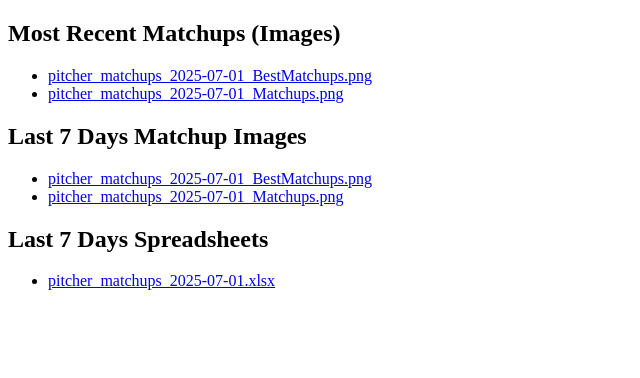
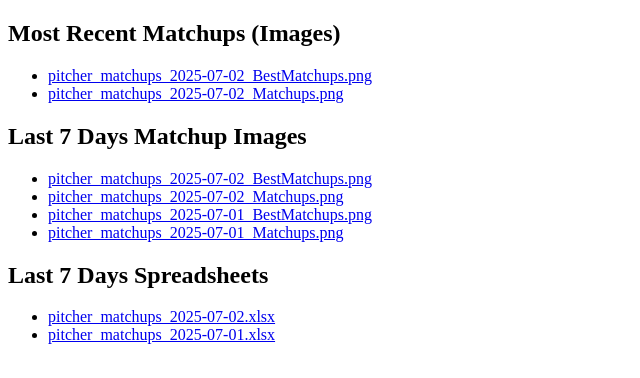
Before and after one commit to jrdogan/mlb-tools, a plain HTML site: page index.html in a window 1280 px wide. Shown: the whole page, without its empty margins (0-640 px from the left). Drawn offline with Linux system fonts and the light colour scheme.

Commit message:
Update index.html

```diff
--- a/index.html
+++ b/index.html
@@ -1,11 +1,14 @@
 <!DOCTYPE html><html><head><meta charset='utf-8'><title>MLB Matchups Index</title></head><body><h2>Most Recent Matchups (Images)</h2><ul>
-<li><a href="https://jrdogan.github.io/mlb-tools/pitcher_matchups_2025-07-01_BestMatchups.png">pitcher_matchups_2025-07-01_BestMatchups.png</a></li>
-<li><a href="https://jrdogan.github.io/mlb-tools/pitcher_matchups_2025-07-01_Matchups.png">pitcher_matchups_2025-07-01_Matchups.png</a></li>
+<li><a href="https://jrdogan.github.io/mlb-tools/pitcher_matchups_2025-07-02_BestMatchups.png">pitcher_matchups_2025-07-02_BestMatchups.png</a></li>
+<li><a href="https://jrdogan.github.io/mlb-tools/pitcher_matchups_2025-07-02_Matchups.png">pitcher_matchups_2025-07-02_Matchups.png</a></li>
 </ul>
 <h2>Last 7 Days Matchup Images</h2><ul>
+<li><a href="https://jrdogan.github.io/mlb-tools/pitcher_matchups_2025-07-02_BestMatchups.png">pitcher_matchups_2025-07-02_BestMatchups.png</a></li>
+<li><a href="https://jrdogan.github.io/mlb-tools/pitcher_matchups_2025-07-02_Matchups.png">pitcher_matchups_2025-07-02_Matchups.png</a></li>
 <li><a href="https://jrdogan.github.io/mlb-tools/pitcher_matchups_2025-07-01_BestMatchups.png">pitcher_matchups_2025-07-01_BestMatchups.png</a></li>
 <li><a href="https://jrdogan.github.io/mlb-tools/pitcher_matchups_2025-07-01_Matchups.png">pitcher_matchups_2025-07-01_Matchups.png</a></li>
 </ul>
 <h2>Last 7 Days Spreadsheets</h2><ul>
+<li><a href="https://jrdogan.github.io/mlb-tools/pitcher_matchups_2025-07-02.xlsx">pitcher_matchups_2025-07-02.xlsx</a></li>
 <li><a href="https://jrdogan.github.io/mlb-tools/pitcher_matchups_2025-07-01.xlsx">pitcher_matchups_2025-07-01.xlsx</a></li>
 </ul></body></html>
```
